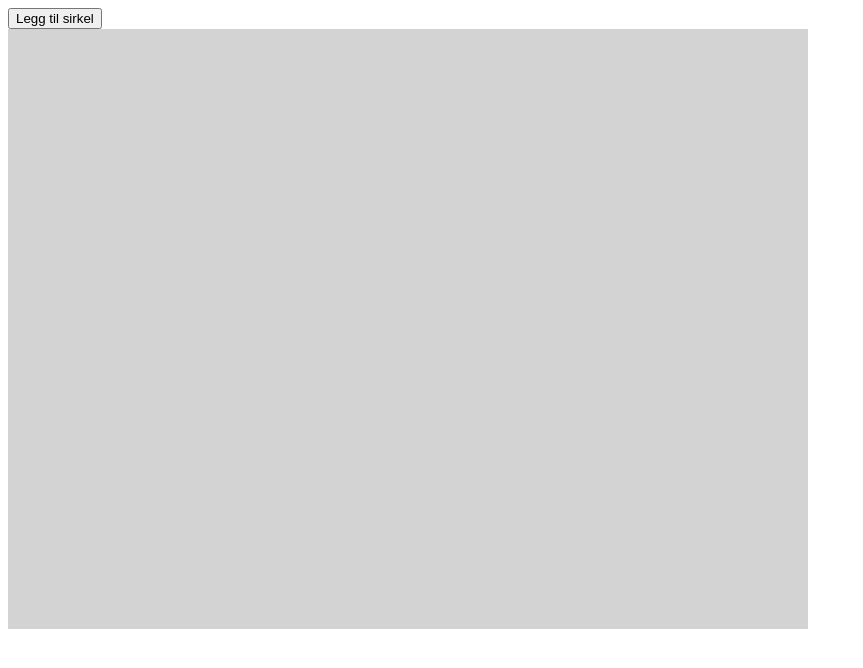
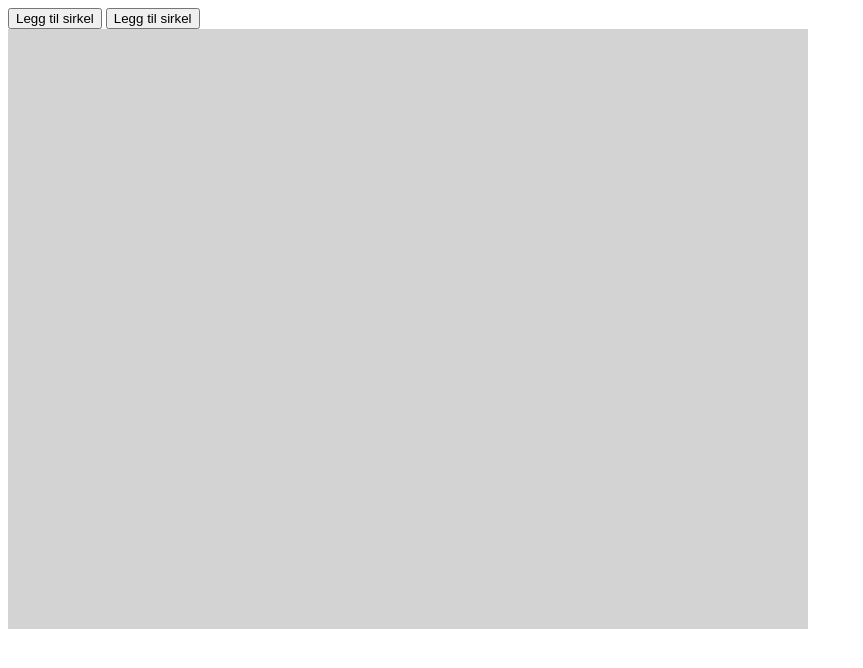
Before and after one commit to mar109us/fagskole-intro, a plain HTML site: page emne 1/2 Funksjon, variabel, operator/121/121A/index.html in a window 1280 px wide. Shown: the whole page, without its empty margins (0-863 px from the left). Drawn offline with Linux system fonts and the light colour scheme.

Commit message:
change circles with buttons that send arguements.
addCircle recieves argument and uses it as parameter in string

```diff
--- a/emne 1/2 Funksjon, variabel, operator/121/121A/index.html
+++ b/emne 1/2 Funksjon, variabel, operator/121/121A/index.html
@@ -6,7 +6,8 @@
       <title>Document</title>
    </head>
    <body>
-      <button onclick="addCircle()">Legg til sirkel</button>
+      <button onclick="addCircle(30)">Legg til sirkel</button>
+      <button onclick="addCircle(70)">Legg til sirkel</button>
       <br />
       <svg
          id="mySvg"
@@ -15,11 +16,12 @@
          style="background-color: lightgray"
       ></svg>
       <script>
-         function addCircle() {
+         function addCircle(xPosition) {
             document.getElementById("mySvg").innerHTML = /*HTML*/ `
-          <circle cx="50" cy="100" r="40" stroke="green" stroke-width="4" fill="yellow" />
+          <circle cx="${xPosition}" cy="100" r="40" stroke="green" stroke-width="4" fill="yellow" />
       `;
          }
+
       </script>
    </body>
 </html>
```
